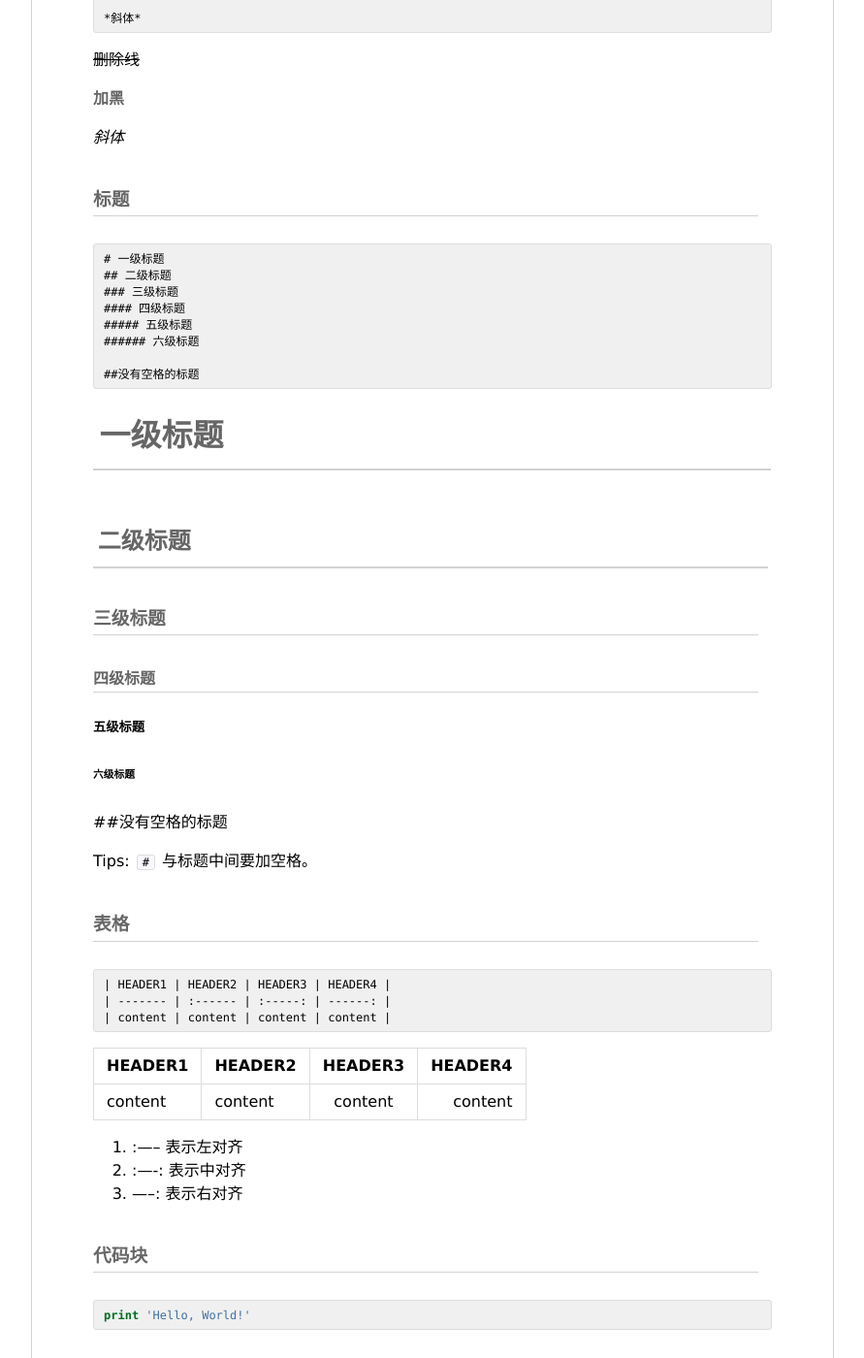
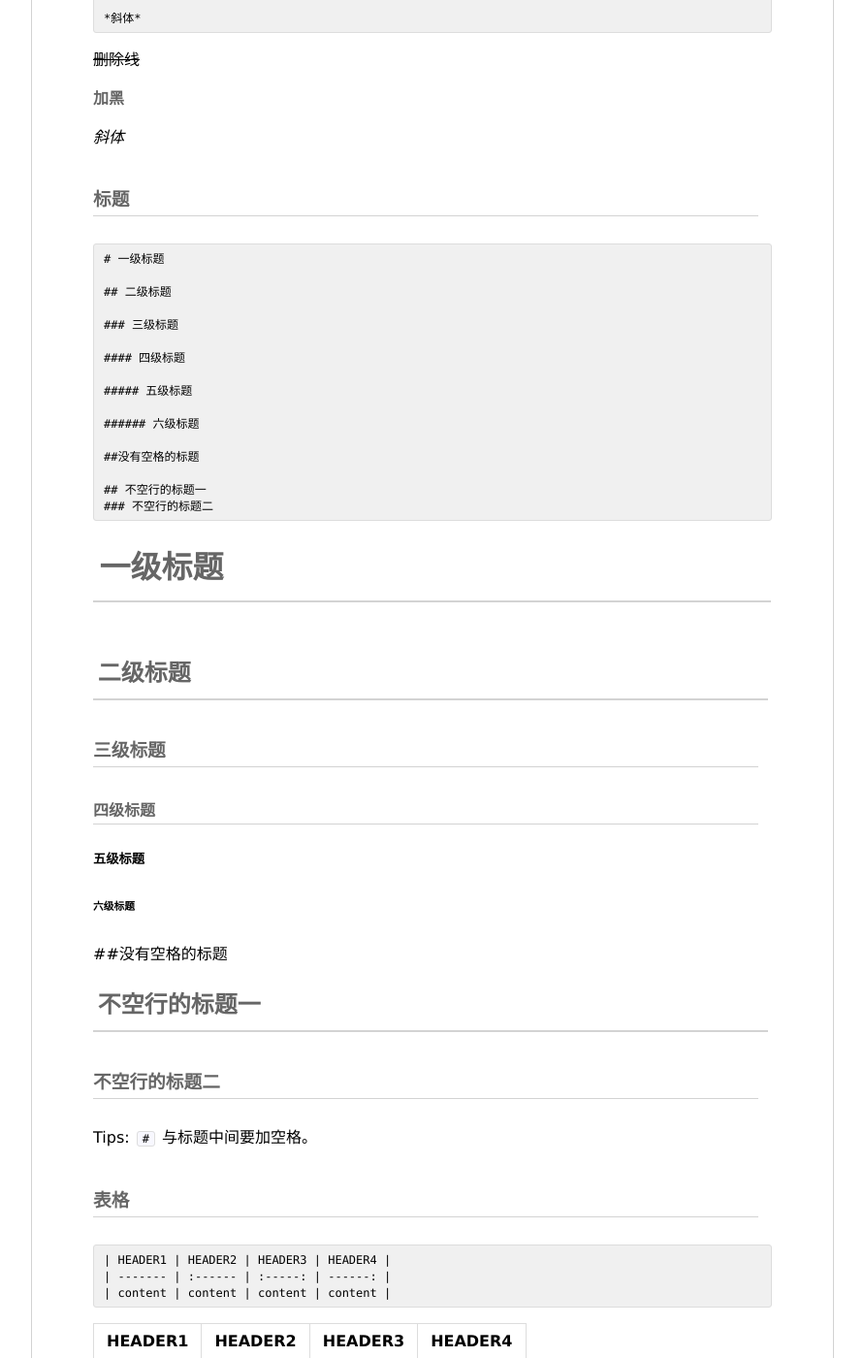
Before and after one commit to mzlogin/jekyll-theme-solid, a Jekyll site: the page built from _wiki/markdown.md, in a window 1280 px wide and 1400 px high, scrolled down 1460 px. Shown: the whole window at 97% size, without its empty margins (194-1085 px from the left). Built offline with Jekyll 4.4.1, drawn with Linux system fonts in a browser that asks for light colours; emoji names are drawn with the system emoji font; comment, search, counter and statistics services are not loaded.

Commit message:
Test heading without space line

````diff
--- a/_wiki/markdown.md
+++ b/_wiki/markdown.md
@@ -83,23 +83,39 @@ keywords: Markdown
 
 ```
 # 一级标题
+
 ## 二级标题
+
 ### 三级标题
+
 #### 四级标题
+
 ##### 五级标题
+
 ###### 六级标题
 
 ##没有空格的标题
+
+## 不空行的标题一
+### 不空行的标题二
 ```
 
 # 一级标题
+
 ## 二级标题
+
 ### 三级标题
+
 #### 四级标题
+
 ##### 五级标题
+
 ###### 六级标题
 
 ##没有空格的标题
+
+## 不空行的标题一
+### 不空行的标题二
 
 Tips: `#` 与标题中间要加空格。
 
````
